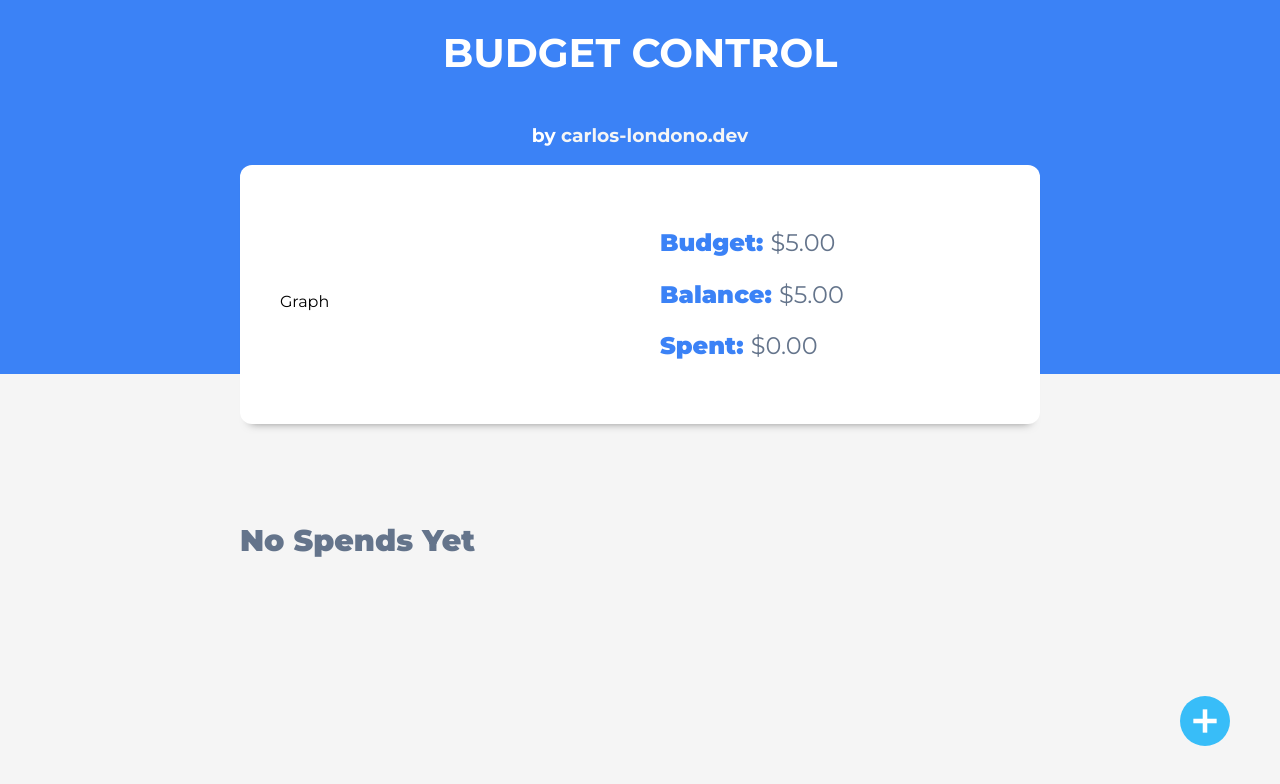
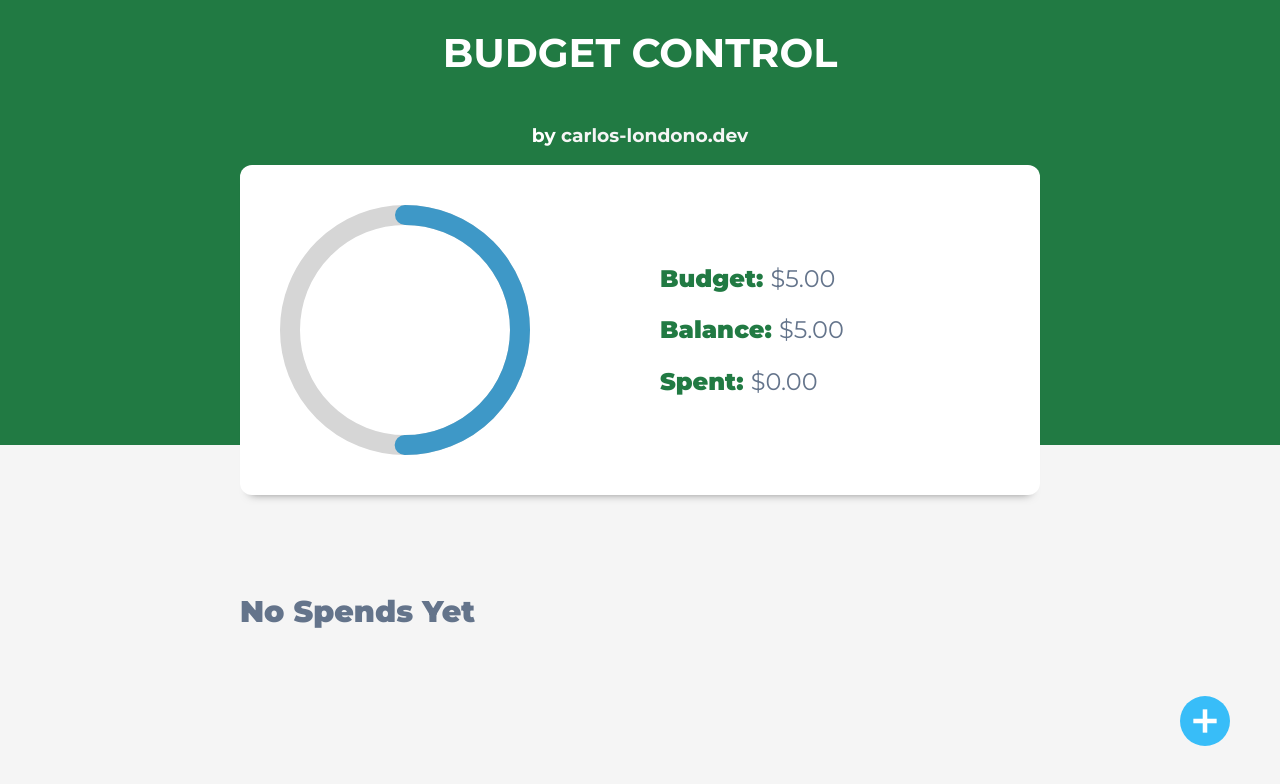
Before and after one commit to ClondonoM/react-budget-control-app, a React (Vite) app: page / in a window 1280 px wide. Both pictures are taken after typing "5" into the empty fields and a click on the input "Add". Shown: the top 784 px of the page. Built offline with nearby package versions, Linux system fonts and the light colour scheme.

Commit message:
adding circular progress bar

```diff
--- a/package.json
+++ b/package.json
@@ -10,6 +10,7 @@
   "dependencies": {
     "prop-types": "^15.8.1",
     "react": "^18.0.0",
+    "react-circular-progressbar": "^2.0.4",
     "react-dom": "^18.0.0",
     "react-swipeable-list": "^1.5.1"
   },
--- a/src/components/BudgetControl.jsx
+++ b/src/components/BudgetControl.jsx
@@ -1,4 +1,6 @@
 import { useEffect, useState } from 'react';
+import { CircularProgressbar, buildStyles } from 'react-circular-progressbar';
+import 'react-circular-progressbar/dist/styles.css';
 
 const BudgetControl = ({ spends, budget }) => {
   const [available, setAvailable] = useState(0);
@@ -19,7 +21,7 @@ const BudgetControl = ({ spends, budget }) => {
   return (
     <div className='budget-container container shade two-cols'>
       <div>
-        <p>Graph</p>
+        <CircularProgressbar value={50} />
       </div>
       <div className='budget-content'>
         <p>
--- a/src/index.css
+++ b/src/index.css
@@ -1,5 +1,8 @@
 :root {
-  --blue: #3b82f6;
+  --color-primary: #217a43;
+  --color-primary-light: #69bc5f;
+  --color-secondary: #1a788a;
+  --color-secondary-light: #1f8ba2;
   --white: #ffffff;
   --lightGrey: #f5f5f5;
   --grey: #94a3b8;
@@ -58,7 +61,7 @@ h2 {
 }
 
 header {
-  background-color: var(--blue);
+  background-color: var(--color-primary);
 }
 
 header h1 {
@@ -89,7 +92,7 @@ header h1 {
   color: var(--white);
   margin-bottom: 4rem;
   padding-bottom: 1rem;
-  border-bottom: 2px solid var(--blue);
+  border-bottom: 2px solid var(--color-primary);
 }
 .form .field {
   display: grid;
@@ -97,7 +100,7 @@ header h1 {
 }
 
 .form label {
-  color: var(--blue);
+  color: var(--color-primary);
   font-size: 2.8rem;
   text-align: center;
   margin-bottom: 2rem;
@@ -113,7 +116,7 @@ header h1 {
   font-size: 1.6rem;
 }
 .form input[type='submit'] {
-  background-color: #1048a4;
+  background-color: var(--color-secondary);
   border: none;
   padding: 1rem;
   text-align: center;
@@ -132,7 +135,8 @@ header h1 {
   }
 }
 .form input[type='submit']:hover {
-  background-color: #042a67;
+  background-color: var(--color-secondary-light);
+  color: var(--white);
   cursor: pointer;
 }
 
@@ -225,7 +229,7 @@ header h1 {
 }
 .budget-content span {
   font-weight: 900;
-  color: var(--blue);
+  color: var(--color-primary);
 }
 .reset-app {
   border: none;
@@ -400,7 +404,7 @@ body .modal {
 
 /*** SWIPE LIST OVERRIDES **/
 .swipe-action__leading {
-  background-color: var(--blue);
+  background-color: var(--color-primary);
   color: var(--white);
   margin-bottom: 2rem;
 }
```
Also changed, not shown: 1 other file (tests, documents, lock files or other folders).
